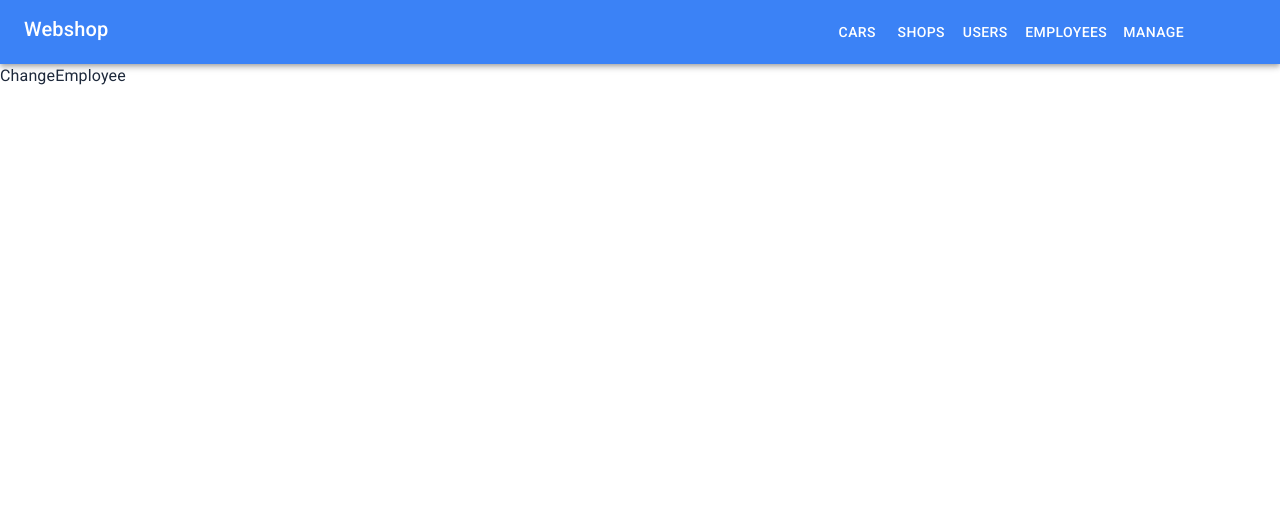
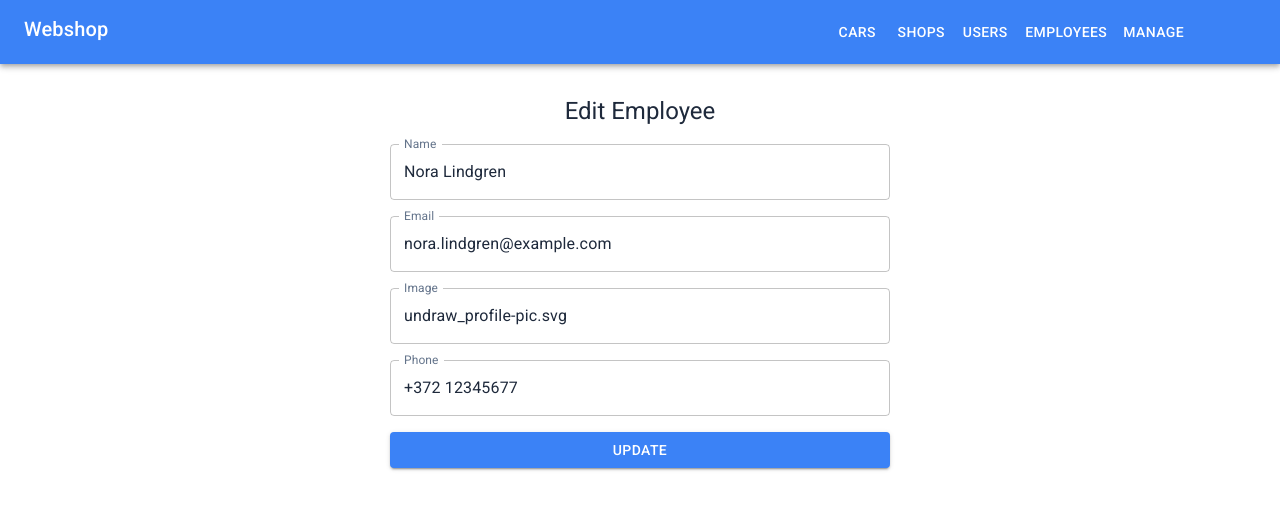
Before and after one commit to hallapmark/webshop, a React (Vite) app: page /change-employee/0726ce7f-d3a4-4993-8125-08c42511ba5f in a window 1280 px wide. Shown: the top 510 px of the page. Built offline with nearby package versions, Linux system fonts and the light colour scheme; some icons are missing.

Commit message:
Add Change pages for all data categories

```diff
--- a/src/pages/change/ChangeEmployee.jsx
+++ b/src/pages/change/ChangeEmployee.jsx
@@ -1,6 +1,80 @@
+import { useNavigate, useParams } from "react-router-dom";
+
+import Box from "@mui/material/Box";
+import TextField from "@mui/material/TextField";
+import Checkbox from "@mui/material/Checkbox";
+import FormControlLabel from "@mui/material/FormControlLabel";
+import Button from "@mui/material/Button";
+import Typography from "@mui/material/Typography";
+
+import employeesFile from "../../data/employees.json"
+import { toast, ToastContainer } from "react-toastify";
+import { useState } from "react";
+
 function ChangeEmployee() {
+  const { id } = useParams();
+  const navigate = useNavigate();
+  const [employee, setEmployee] = useState(employeesFile.find(item => item.id === id));
+
+  const update = () => {
+    if (employee.name.length < 2) {
+      toast.error("The name is too short!");
+      return;
+    }
+    if (employee.email.length < 7) {
+      toast.error("The employee email is too short");
+      return;
+    }
+    if (!(employee.email.includes("@"))) {
+      toast.error("The employee email has an incorrect format");
+      return;
+      }
+    const index = employeesFile.findIndex((item) => item.id === id);
+    employeesFile[index] = employee;
+    navigate("/manage-employees");
+  };
+
+  if (employee === undefined) {
+    return <Typography variant="h6">Shop not found</Typography>
+  }
+
   return (
-    <div>ChangeEmployee</div>
-  )
+    <Box
+      sx={{
+        maxWidth: 500,
+        mx: "auto",
+        mt: 4,
+        display: "flex",
+        flexDirection: "column",
+        gap: 2,
+      }}
+    >
+      <Typography variant="h5" sx={{ textAlign: "center" }}>Edit Employee</Typography>
+      <TextField
+        label="Name"
+        value={employee.name}
+        onChange={(e) => setEmployee({...employee, name: e.target.value })}
+      />
+      <TextField
+        label="Email"
+        value={employee.email}
+        onChange={(e) => setEmployee({...employee, email: e.target.value })}
+      />
+      <TextField
+        label="Image"
+        value={employee.image}
+        onChange={(e) => setEmployee({...employee, image: e.target.value })}
+      />
+      <TextField
+        label="Phone"
+        value={employee.phone}
+        onChange={(e) => setEmployee({...employee, phone: e.target.value })}
+      />
+
+      <Button variant="contained" onClick={update}>Update</Button>
+      <ToastContainer position="bottom-right" autoClose={4000} theme="dark" />
+    </Box>
+  );
 }
+
 export default ChangeEmployee
--- a/src/pages/change/ChangeProduct.jsx
+++ b/src/pages/change/ChangeProduct.jsx
@@ -1,6 +1,79 @@
+import { useNavigate, useParams } from "react-router-dom";
+
+import Box from "@mui/material/Box";
+import TextField from "@mui/material/TextField";
+import Checkbox from "@mui/material/Checkbox";
+import FormControlLabel from "@mui/material/FormControlLabel";
+import Button from "@mui/material/Button";
+import Typography from "@mui/material/Typography";
+
+import productsFile from "../../data/products.json"
+import { toast, ToastContainer } from "react-toastify";
+import { useState } from "react";
+
 function ChangeProduct() {
+  const { id } = useParams();
+  const navigate = useNavigate();
+  const [product, setProduct] = useState(productsFile.find(item => item.id === id));
+
+  const updateCar = () => {
+    if (product.price <= 0) {
+      toast.error("Price cannot be zero or negative");
+      return;
+    }
+
+    if (product.name.length < 2) {
+      toast.error("The product name is too short");
+      return;
+    }
+
+    const index = productsFile.findIndex((item) => item.id === id);
+    productsFile[index] = product;
+
+    navigate("/manage-products");
+  };
+
+  if (product === undefined) {
+    return <Typography variant="h6">Product not found</Typography>
+  }
+
   return (
-    <div>ChangeProduct</div>
-  )
+    <Box
+      sx={{
+        maxWidth: 300,
+        mx: "auto",
+        mt: 4,
+        display: "flex",
+        flexDirection: "column",
+        gap: 2,
+      }}
+    >
+      <Typography variant="h5" sx={{ textAlign: "center" }}>Edit Car</Typography>
+      <TextField
+        label="Name"
+        value={product.name}
+        onChange={(e) => setProduct({...product, name: e.target.value })}
+      />
+      <TextField
+        label="Price (EUR)"
+        type="number"
+        value={product.price}
+        onChange={(e) => setProduct({...product, price: Number(e.target.value) })}
+      />
+      <TextField
+        label="Description"
+        value={product.description}
+        onChange={(e) => setProduct({...product, description: e.target.value })}
+      />
+      <TextField
+        label="Description"
+        value={product.description_est}
+        onChange={(e) => setProduct({...product, description_est: e.target.value })}
+      />
+      <Button variant="contained" onClick={updateCar}>Update</Button>
+      <ToastContainer position="bottom-right" autoClose={4000} theme="dark" />
+    </Box>
+  );
 }
+
 export default ChangeProduct
--- a/src/pages/change/ChangeShop.jsx
+++ b/src/pages/change/ChangeShop.jsx
@@ -2,8 +2,6 @@ import { useNavigate, useParams } from "react-router-dom";
 
 import Box from "@mui/material/Box";
 import TextField from "@mui/material/TextField";
-import Checkbox from "@mui/material/Checkbox";
-import FormControlLabel from "@mui/material/FormControlLabel";
 import Button from "@mui/material/Button";
 import Typography from "@mui/material/Typography";
 
@@ -48,7 +46,7 @@ function ChangeShop() {
         gap: 2,
       }}
     >
-      <Typography variant="h5" sx={{ textAlign: "center" }}>Edit Car</Typography>
+      <Typography variant="h5" sx={{ textAlign: "center" }}>Edit Shop</Typography>
       <TextField
         label="Name"
         value={shop.name}
--- a/src/pages/change/ChangeUser.jsx
+++ b/src/pages/change/ChangeUser.jsx
@@ -1,6 +1,68 @@
+import { useNavigate, useParams } from "react-router-dom";
+
+import Box from "@mui/material/Box";
+import TextField from "@mui/material/TextField";
+import Button from "@mui/material/Button";
+import Typography from "@mui/material/Typography";
+
+import usersFile from "../../data/users.json"
+import { toast, ToastContainer } from "react-toastify";
+import { useState } from "react";
+
 function ChangeUser() {
+  const { id } = useParams();
+  const navigate = useNavigate();
+  const [user, setUser] = useState(usersFile.find(item => item.id === id));
+
+  const update = () => {
+    if (user.name.length < 2) {
+      toast.error("The name is too short");
+      return;
+    }
+    if (user.email.length < 7) {
+      toast.error("The email is too short");
+      return;
+    }
+    if (!(user.email.includes("@"))) {
+      toast.error("The email has an incorrect format");
+      return;
+      }
+    const index = usersFile.findIndex((item) => item.id === id);
+    usersFile[index] = user;
+    navigate("/manage-users");
+  };
+
+  if (user === undefined) {
+    return <Typography variant="h6">Shop not found</Typography>
+  }
+
   return (
-    <div>ChangeUser</div>
-  )
+    <Box
+      sx={{
+        maxWidth: 500,
+        mx: "auto",
+        mt: 4,
+        display: "flex",
+        flexDirection: "column",
+        gap: 2,
+      }}
+    >
+      <Typography variant="h5" sx={{ textAlign: "center" }}>Edit User</Typography>
+      <TextField
+        label="Name"
+        value={user.name}
+        onChange={(e) => setUser({...user, name: e.target.value })}
+      />
+      <TextField
+        label="Email"
+        value={user.email}
+        onChange={(e) => setUser({...user, email: e.target.value })}
+      />
+
+      <Button variant="contained" onClick={update}>Update</Button>
+      <ToastContainer position="bottom-right" autoClose={4000} theme="dark" />
+    </Box>
+  );
 }
+
 export default ChangeUser
--- a/src/pages/manage/ManageCars.jsx
+++ b/src/pages/manage/ManageCars.jsx
@@ -3,15 +3,17 @@ import { Link as RouterLink } from "react-router-dom";
 
 import Box from '@mui/material/Box';
 import Button from "@mui/material/Button";
+import Paper from '@mui/material/Paper';
 import Table from '@mui/material/Table';
 import TableBody from '@mui/material/TableBody';
 import TableCell from '@mui/material/TableCell';
 import TableContainer from '@mui/material/TableContainer';
 import TableHead from '@mui/material/TableHead';
 import TableRow from '@mui/material/TableRow';
-import Paper from '@mui/material/Paper';
+import Typography from "@mui/material/Typography";
 
 import carsFile from "../../data/cars.json"
+
 
 function ManageCars() {
   const [cars, setCars] = useState(carsFile.slice());
@@ -24,6 +26,7 @@ function ManageCars() {
 
   return (
     <Box>
+      <Typography variant="h1" sx={{ textAlign: "center", my: 1.5 }}>Manage Cars</Typography>
       {/* https://mui.com/material-ui/react-table/ */}
       <TableContainer component={Paper}>
         <Table>
--- a/src/pages/manage/ManageEmployees.jsx
+++ b/src/pages/manage/ManageEmployees.jsx
@@ -9,6 +9,7 @@ import TableCell from '@mui/material/TableCell';
 import TableContainer from '@mui/material/TableContainer';
 import TableHead from '@mui/material/TableHead';
 import TableRow from '@mui/material/TableRow';
+import Typography from "@mui/material/Typography";
 import Paper from '@mui/material/Paper';
 
 import employeesFile from "../../data/employees.json"
@@ -24,14 +25,16 @@ function ManageEmployees() {
 
   return (
     <Box>
+      <Typography variant="h1" sx={{ textAlign: "center", my: 1.5 }}>Manage Employees</Typography>
       {/* https://mui.com/material-ui/react-table/ */}
       <TableContainer component={Paper}>
         <Table>
           <TableHead>
             <TableRow>
-              <TableCell>Name</TableCell>
+              <TableCell>Employee name</TableCell>
               <TableCell align="right">Id</TableCell>
               <TableCell align="right">Email</TableCell>
+              <TableCell align="right">Phone number</TableCell>
               <TableCell align="right">Change</TableCell>
               <TableCell align="right">Delete</TableCell>
             </TableRow>
@@ -45,6 +48,7 @@ function ManageEmployees() {
               <TableCell component="th" scope="row">{employee.name}</TableCell>
               <TableCell align="right">{employee.id}</TableCell>
               <TableCell align="right">{employee.email}</TableCell>
+              <TableCell align="right">{employee.phone}</TableCell>
               <TableCell align="right">
                 <Button component={RouterLink} to={"/change-employee/" + employee.id} variant="contained" color="warning" size="small">
                   Change
--- a/src/pages/manage/ManageProducts.jsx
+++ b/src/pages/manage/ManageProducts.jsx
@@ -9,6 +9,7 @@ import TableCell from '@mui/material/TableCell';
 import TableContainer from '@mui/material/TableContainer';
 import TableHead from '@mui/material/TableHead';
 import TableRow from '@mui/material/TableRow';
+import Typography from "@mui/material/Typography";
 import Paper from '@mui/material/Paper';
 
 import productsFile from "../../data/products.json"
@@ -24,6 +25,7 @@ function ManageProducts() {
 
   return (
     <Box>
+      <Typography variant="h1" sx={{ textAlign: "center", my: 1.5 }}>Manage Products</Typography>
       {/* https://mui.com/material-ui/react-table/ */}
       <TableContainer component={Paper}>
         <Table>
--- a/src/pages/manage/ManageShops.jsx
+++ b/src/pages/manage/ManageShops.jsx
@@ -9,6 +9,7 @@ import TableCell from '@mui/material/TableCell';
 import TableContainer from '@mui/material/TableContainer';
 import TableHead from '@mui/material/TableHead';
 import TableRow from '@mui/material/TableRow';
+import Typography from "@mui/material/Typography";
 import Paper from '@mui/material/Paper';
 
 import shopsFile from "../../data/tallinn_shops.json"
@@ -24,6 +25,7 @@ function ManageShops() {
 
   return (
     <Box>
+      <Typography variant="h1" sx={{ textAlign: "center", my: 1.5 }}>Manage Shops</Typography>
       {/* https://mui.com/material-ui/react-table/ */}
       <TableContainer component={Paper}>
         <Table>
--- a/src/pages/manage/ManageUsers.jsx
+++ b/src/pages/manage/ManageUsers.jsx
@@ -9,6 +9,7 @@ import TableCell from '@mui/material/TableCell';
 import TableContainer from '@mui/material/TableContainer';
 import TableHead from '@mui/material/TableHead';
 import TableRow from '@mui/material/TableRow';
+import Typography from "@mui/material/Typography";
 import Paper from '@mui/material/Paper';
 
 import usersFile from "../../data/users.json"
@@ -24,6 +25,7 @@ function ManageUsers() {
 
   return (
     <Box>
+      <Typography variant="h1" sx={{ textAlign: "center", my: 1.5 }}>Manage Users</Typography>
       {/* https://mui.com/material-ui/react-table/ */}
       <TableContainer component={Paper}>
         <Table>
```
Also changed, not shown: src/theme.js (+8 -2 lines).
